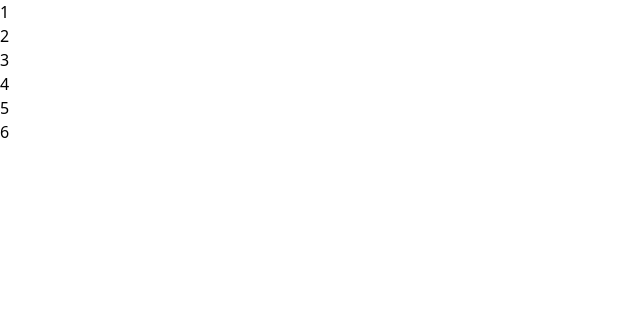
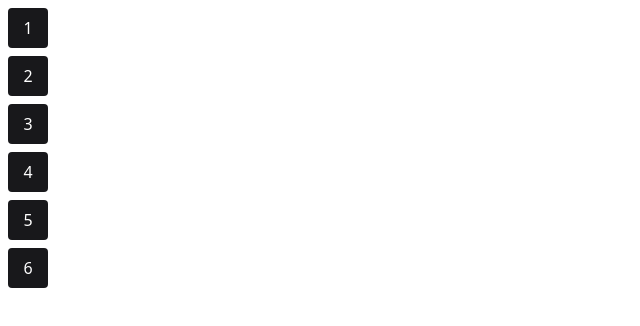
Before and after one commit to Matchobas/NLWSetup-Frontend, a React (Vite) app: page / in a window 1280 px wide. Shown: the top 326 px of the page, without its empty margins (0-640 px from the left). Built offline with nearby package versions, Linux system fonts and the light colour scheme.

Commit message:
First use of tailwind at Habit component

```diff
--- a/src/components/Habit/index.tsx
+++ b/src/components/Habit/index.tsx
@@ -4,6 +4,8 @@
 
 export function Habit(props: HabitProps) {
   return (
-    <p>{props.completed}</p>
+    <div className="bg-zinc-900 w-10 h-10 text-white rounded m-2 flex items-center justify-center">
+      {props.completed}
+    </div>
   )
 }
```
